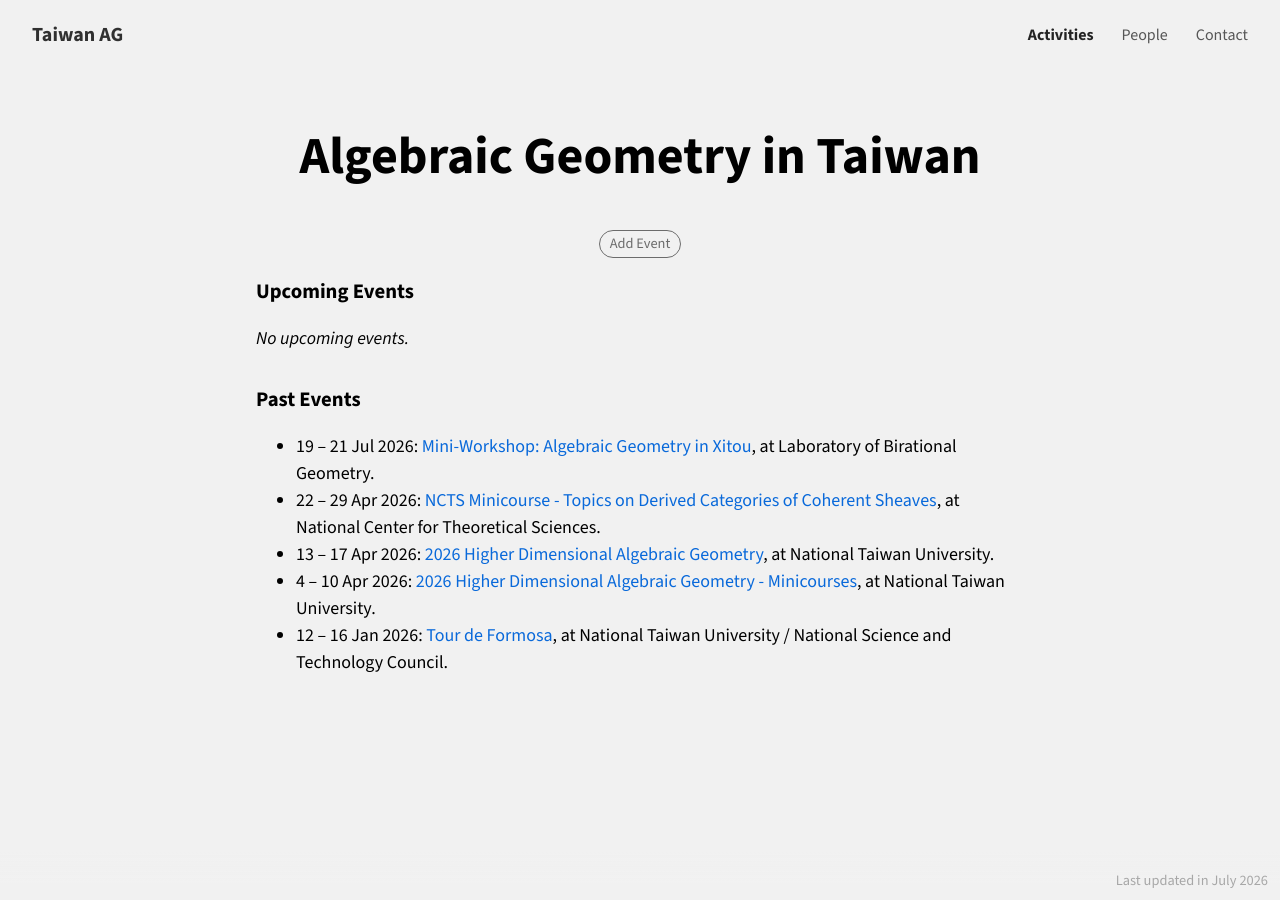
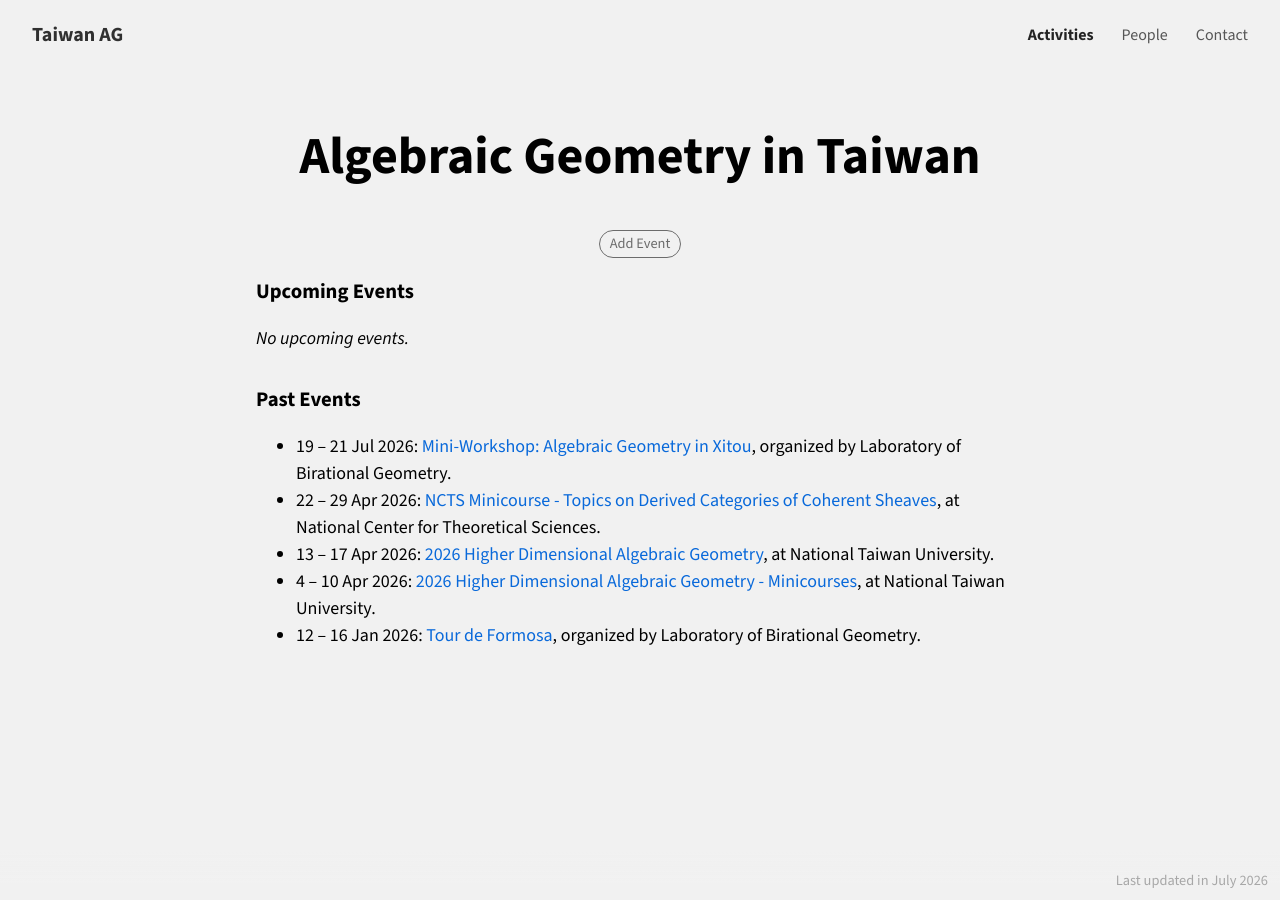
Before and after one commit to taiwan-ag/taiwan-ag.github.io, a Jekyll site: the page built from index.md, in a window 1280 px wide. Built offline with Jekyll 4.4.1, drawn with Linux system fonts in a browser that asks for light colours.

Commit message:
Support "organized by" phrasing for events hosted off-site
Add an organized_by flag so workshops run by a lab/institution at a
different physical venue (Xitou, Tour de Formosa) read as "organized
by [institution]" instead of "at [institution]"; update the Tour de
Formosa entry to credit the Laboratory of Birational Geometry, and add
a matching checkbox to the "Add event" issue template.

Co-Authored-By: Claude Sonnet 5 <noreply@anthropic.com>
Claude-Session: https://claude.ai/code/session_01Eon8xtEqo4VMYL9knp2LSv

```diff
--- a/_data/events.yml
+++ b/_data/events.yml
@@ -2,9 +2,13 @@
 # Events are sorted into Upcoming/Past automatically by
 # _includes/events-list.html, based on end (or start, if no end) vs.
 # the current date. url is optional (omit if the event has no homepage).
+# organized_by: true renders "organized by [institution]" instead of
+# "at [institution]" -- use for workshops run by a lab/institution at a
+# different physical venue.
 
 - title: "Mini-Workshop: Algebraic Geometry in Xitou"
   institution: "Laboratory of Birational Geometry"
+  organized_by: true
   start: 2026-07-19
   end: 2026-07-21
   url: "https://sites.google.com/view/mini-workshopalgebraicgeometry/%E9%A6%96%E9%A0%81"
@@ -28,7 +32,8 @@
   url: "https://sites.google.com/ncts.ntu.edu.tw/2026hdag-minicourses"
 
 - title: "Tour de Formosa"
-  institution: "National Taiwan University / National Science and Technology Council"
+  institution: "Laboratory of Birational Geometry"
+  organized_by: true
   start: 2026-01-12
   end: 2026-01-16
   url: "https://sites.google.com/view/tour-de-formosa"
--- a/_includes/events-list.html
+++ b/_includes/events-list.html
@@ -3,10 +3,15 @@ Renders a <ul> of events bucketed by date, driven by site.data.events.
 Included twice on the Activities page (homepage), once per section.
 Parameters:
   events - required, a list of event hashes (title, institution, start,
-           end [optional], url [optional])
+           end [optional], url [optional], organized_by [optional])
   mode   - required, "upcoming" or "past". "upcoming" shows events whose
            end (or start, if no end) is >= today, sorted soonest-first.
            "past" shows the rest, sorted most-recent-first.
+organized_by: true switches the trailing phrase from "at
+  {{ institution }}" to "organized by {{ institution }}" -- use it for
+  workshops run by a lab/institution at a different physical venue
+  (e.g. Xitou, Tour de Formosa), not for events simply hosted at a
+  university.
 {%- endcomment -%}
 {%- assign today = site.time | date: "%Y-%m-%d" -%}
 {%- assign bucket = "" | split: "" -%}
@@ -33,7 +38,7 @@ Parameters:
   <li>
     {% include date-range.html start=event.start end=event.end %}:
     {% if event.url %}<a href="{{ event.url }}" class="event-link">{{ event.title }}</a>{% else %}{{ event.title }}{% endif %},
-    at {{ event.institution }}.
+    {% if event.organized_by %}organized by{% else %}at{% endif %} {{ event.institution }}.
   </li>
 {% endfor %}
 </ul>
```
Also changed, not shown: .github/ISSUE_TEMPLATE/add-event.yml.
